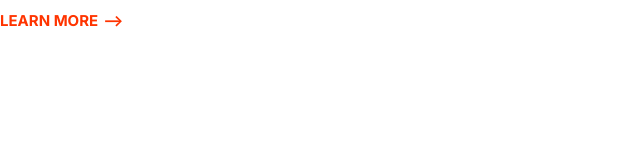
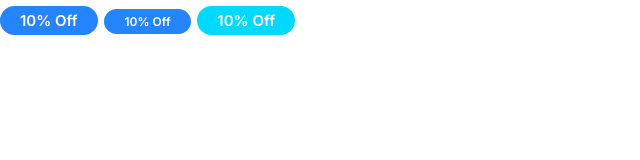
Before and after one commit to tkadh/website, a plain HTML site: page index.html in a window 1280 px wide. Shown: the whole page, without its empty margins (0-640 px from the left). Drawn offline with Linux system fonts and the light colour scheme.

Commit message:
Building badges

```diff
--- a/css/styles.css
+++ b/css/styles.css
@@ -84,3 +84,36 @@ a {
         font-size: 1.5rem;
     }
 }
+
+/* Badges */
+
+.badge {
+    border-radius: 20px;
+    font-size: 2rem;
+    font-weight: 600;
+    padding: 0.5rem 2rem;
+    white-space: nowrap;
+}
+
+.badge--primary {
+    background: var(--color-primary);
+    color: white;
+}
+.badge--secondary {
+    background: var(--color-secondary);
+    color: white;
+}
+
+.badge--small {
+    font-size: 1.6rem;
+}
+
+@media screen and (min-width: 1024px) {
+    .badge {
+        font-size: 1.5rem;
+    }
+
+    .badge--small {
+        font-size: 1.2rem;
+    }
+}
--- a/index.html
+++ b/index.html
@@ -11,6 +11,8 @@
     <title>Document</title>
 </head>
 <body>
-    <a href="#" class="link-arrow">Learn More</a>
+    <span class="badge badge--primary">10% Off</span>
+    <span class="badge badge--primary badge--small">10% Off</span>
+    <span class="badge badge--secondary">10% Off</span>
 </body>
 </html>
```
Also changed, not shown: components/badge.html (added, +3 -0 lines).
